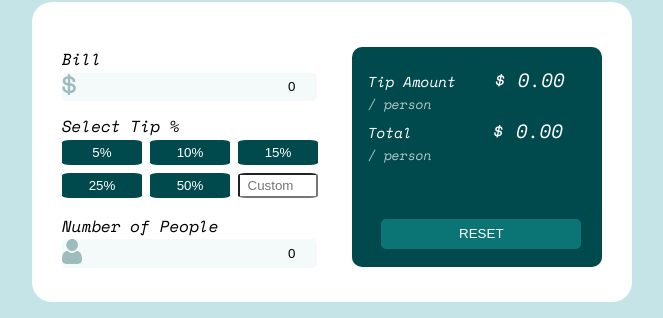
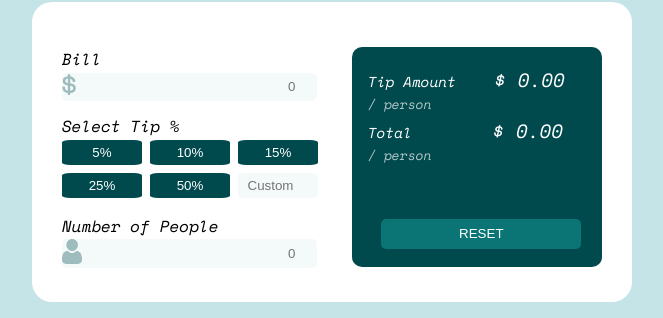
Before and after one commit to Offiongwhilley/Tip-calculator, a plain HTML site: page index.html in a window 1280 px wide. Both pictures are taken after a click on the button "RESET". Shown: the part 248-566 px from the top of the page, without its empty margins (308-971 px from the left). Drawn offline with nearby package versions, Linux system fonts and the light colour scheme; a web font is replaced by a local one.

Commit message:
code correction

```diff
--- a/design/app.js
+++ b/design/app.js
@@ -81,11 +81,10 @@ custom.addEventListener('input', function () {
 
 
 //the reset function
-
 reset.addEventListener('click', function () {
   console.log(`hello`);
-  bill.value = '0';
-  numOfPeople.value = '0';
+  bill.value = 'null';
+  numOfPeople.value = 'null';
   hidden.style.display = 'none';
   amountResult.textContent = '$ 0.00';
   totalResult.textContent = '$ 0.00';
--- a/design/style.css
+++ b/design/style.css
@@ -83,6 +83,8 @@ header{
     color: hsl(183, 100%, 15%);
     width: 80px;
     height: 25px;
+    border: none;
+    background-color: hsl(189, 41%, 97%);
     border-radius: 10%;
     text-align: center;
 }
```
